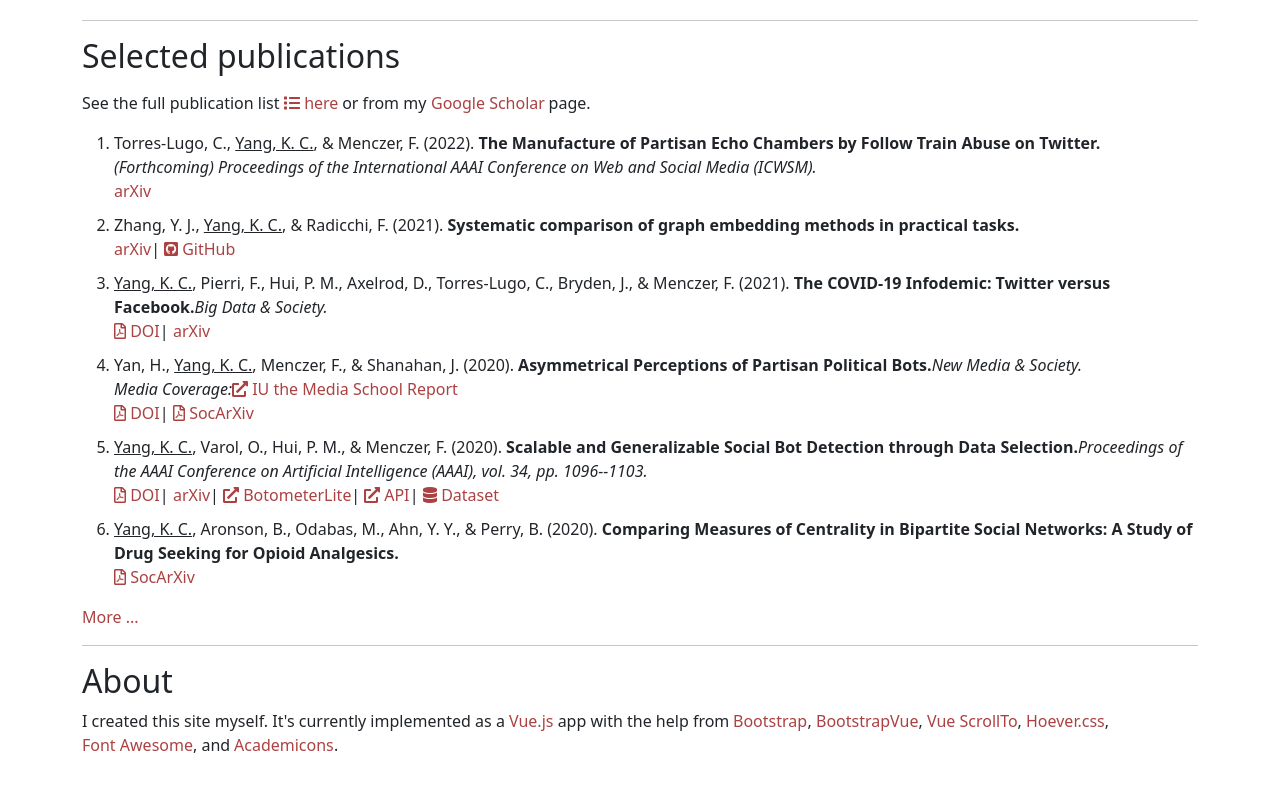
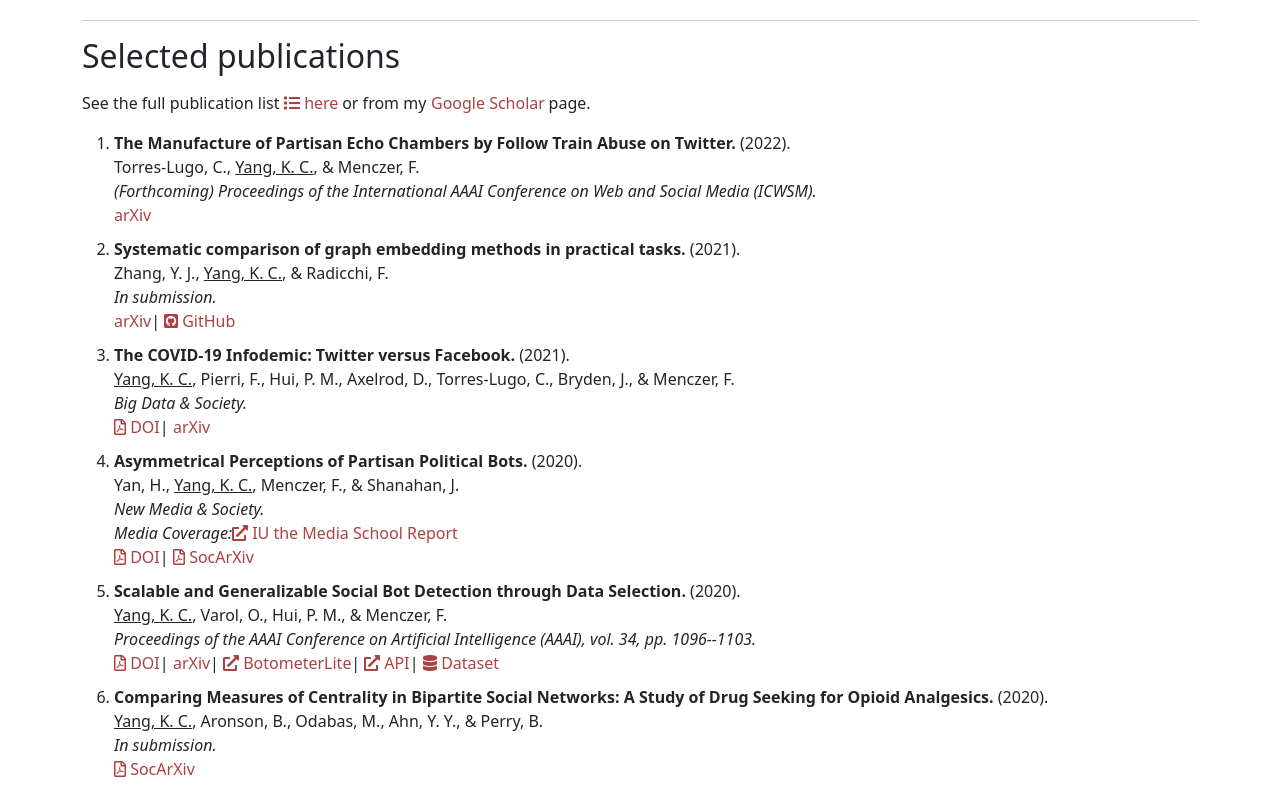
Before and after one commit to KaichengYang/homepage, a Vue app: page /pub in a window 1280 px wide. Shown: the part 2661-3460 px from the top of the page. Built offline with nearby package versions, Linux system fonts and the light colour scheme; some icons are missing.

Commit message:
fix: change the format of the pub list unit

```diff
--- a/src/components/PublistUnit.vue
+++ b/src/components/PublistUnit.vue
@@ -3,9 +3,11 @@
         <ol class="mt-3">
             <span v-for="paper in papers">
                 <li>
+                    <b>{{ paper.title }}</b>
+                    ({{ paper.year[0] }}).
+                    <br>
                     <span v-html="paper.authors"></span>
-                    ({{ paper.year[0] }}).
-                    <b>{{ paper.title }}</b>
+                    <br>
                     <span v-if="paper.venue">
                         <i>{{ paper.venue }}</i>
                     </span>
--- a/static/files/refs.json
+++ b/static/files/refs.json
@@ -79,6 +79,7 @@
         "highlight": ["highlight"],
         "title": "Systematic comparison of graph embedding methods in practical tasks.",
         "id": "zhang2021systematic",
+        "venue": "In submission.",
         "links": [
             {
                 "url": "https://arxiv.org/abs/2106.10198",
@@ -142,6 +143,7 @@
         "authors": "Pierri, F., Perry, B., DeVerna, M., <u>Yang, K. C.</u>, Flammini, A. , Menczer, F., & Bryden, J.",
         "year": [2021],
         "type": ["preprint"],
+        "venue": "In submission.",
         "topic": ["socialmedia", "covid"],
         "highlight": [],
         "title": "The impact of online misinformation on U.S. COVID-19 vaccinations.",
@@ -231,6 +233,7 @@
         "authors": "<u>Yang, K. C.</u>, Hui, P. M., & Menczer, F.",
         "year": [2020],
         "type": ["preprint"],
+        "venue": "In submission.",
         "topic": ["socialmedia"],
         "highlight": [],
         "title": "How Twitter Data Sampling Biases U.S. Voter Behavior Characterizations.",
@@ -469,6 +472,7 @@
         "authors": "<u>Yang, K. C.</u>, Aronson, B., Odabas, M., Ahn, Y. Y., & Perry, B.",
         "year": [2020],
         "type": ["preprint"],
+        "venue": "In submission.",
         "highlight": ["highlight"],
         "topic": ["opioid", "netsci"],
         "id": "aronson2020comparing",
```
Also changed, not shown: 1 other file (tests, documents, lock files or other folders).
